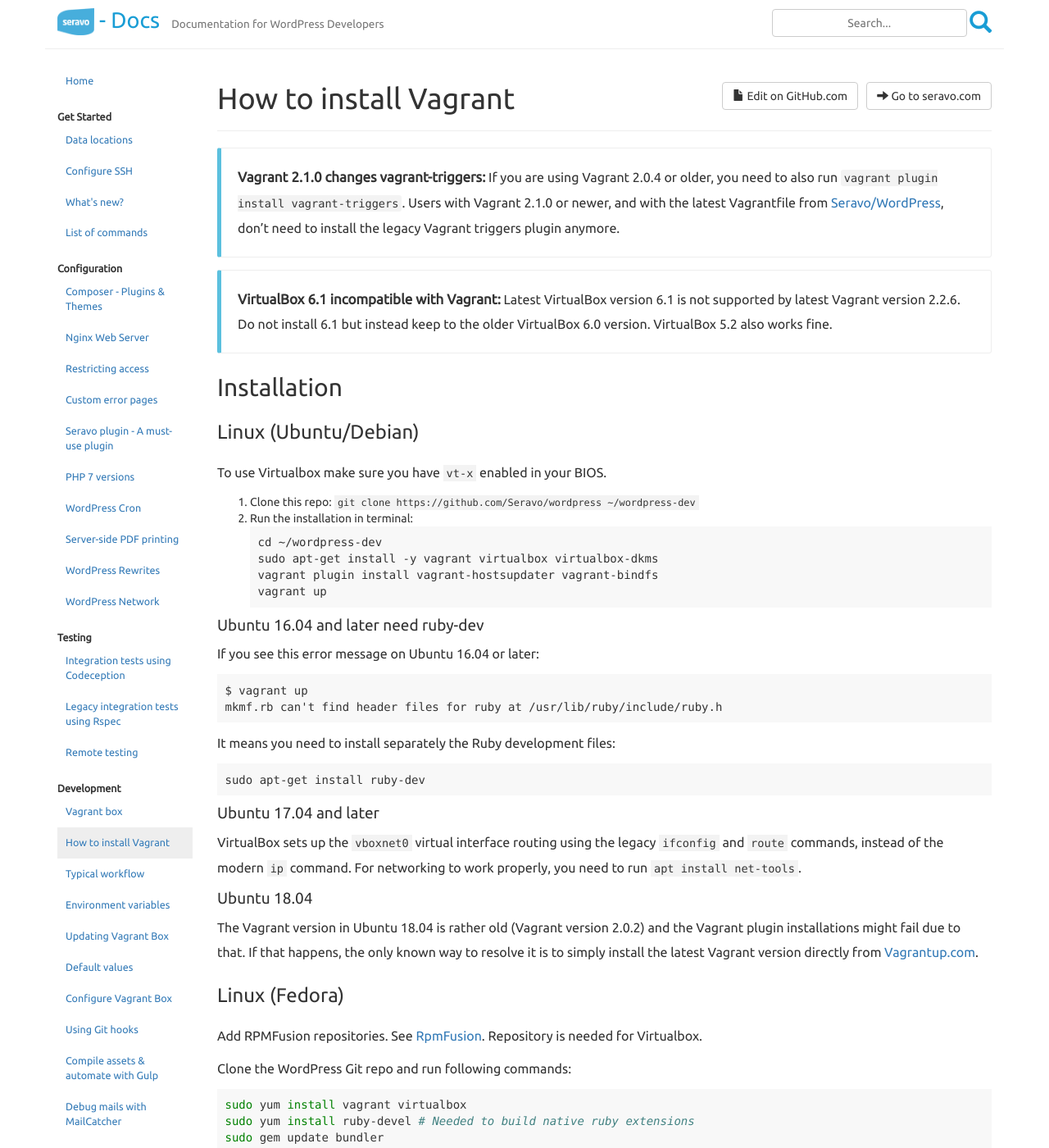
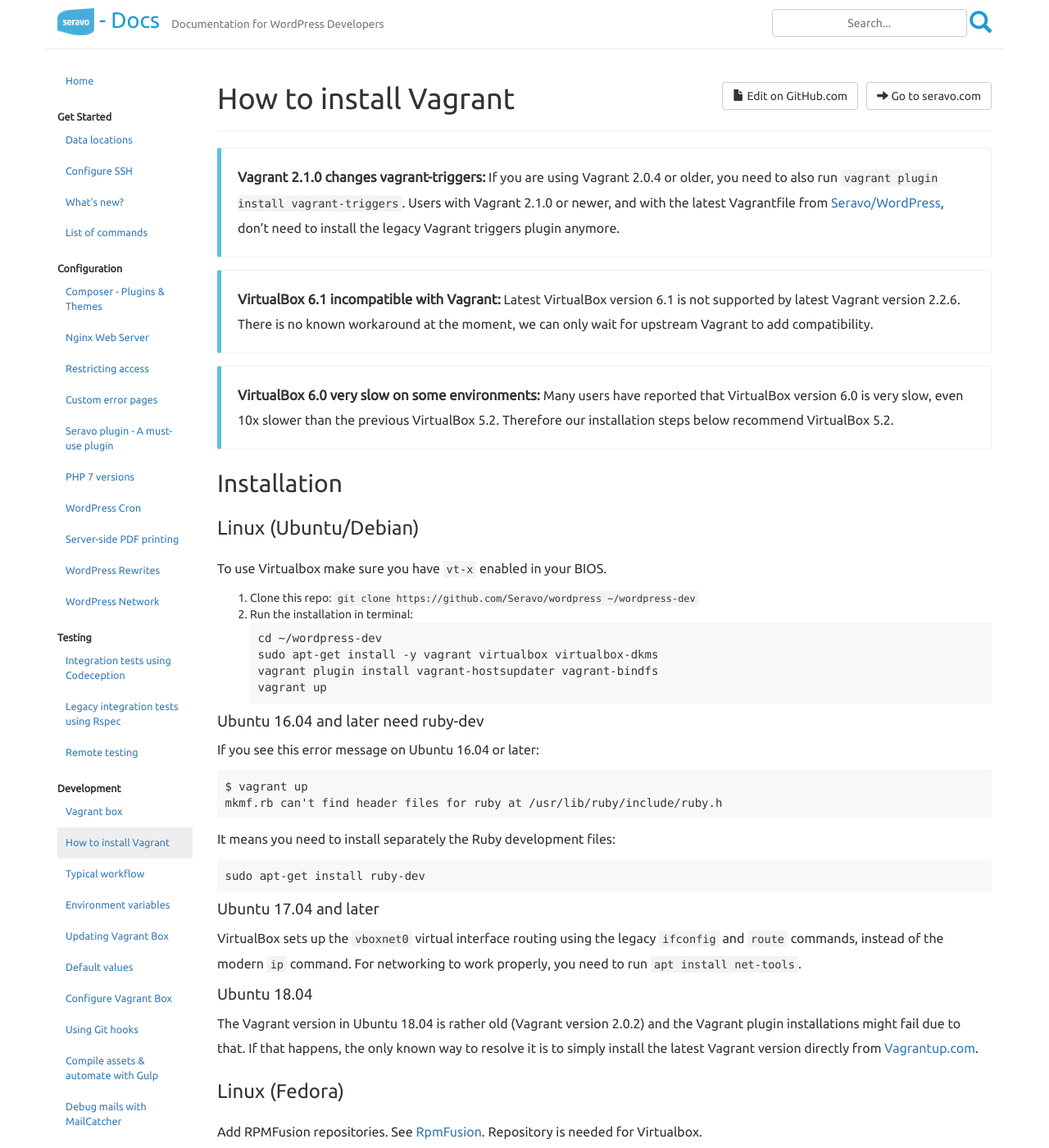
Before and after one commit to Seravo/docs, a Jekyll site: the page built from _posts/2015-10-12-how-to-install.md, in a window 1280 px wide and 1400 px high. Shown: the whole window at 82% size. Built offline with Jekyll 4.4.1, drawn with Linux system fonts in a browser that asks for light colours; nearby versions of some CDN libraries; some of the changed text lies outside the part shown.

Commit message:
Strongly recommend VirtualBox 5.2 after reports about 6.0 being slow

````diff
--- a/_posts/2015-10-12-how-to-install.md
+++ b/_posts/2015-10-12-how-to-install.md
@@ -8,7 +8,9 @@
 
 > **Vagrant 2.1.0 changes vagrant-triggers:** If you are using Vagrant 2.0.4 or older, you need to also run `vagrant plugin install vagrant-triggers`. Users with Vagrant 2.1.0 or newer, and with the latest Vagrantfile from [Seravo/WordPress](https://github.com/Seravo/wordpress), don't need to install the legacy Vagrant triggers plugin anymore.
 
-> **VirtualBox 6.1 incompatible with Vagrant:** Latest VirtualBox version 6.1 is not supported by latest Vagrant version 2.2.6. Do not install 6.1 but instead keep to the older VirtualBox 6.0 version. VirtualBox 5.2 also works fine.
+> **VirtualBox 6.1 incompatible with Vagrant:** Latest VirtualBox version 6.1 is not supported by latest Vagrant version 2.2.6. There is no known workaround at the moment, we can only wait for upstream Vagrant to add compatibility.
+
+> **VirtualBox 6.0 very slow on some environments:** Many users have reported that VirtualBox version 6.0 is very slow, even 10x slower than the previous VirtualBox 5.2. Therefore our installation steps below recommend VirtualBox 5.2.
 
 ## Installation
 
@@ -58,7 +60,7 @@
 Clone the WordPress Git repo and run following commands:
 
 ```bash
-sudo yum install vagrant virtualbox
+sudo yum install vagrant virtualbox # Version 5.2 is recommended
 sudo yum install ruby-devel # Needed to build native ruby extensions
 sudo gem update bundler
 sudo gem install hittimes -v '1.2.2'
@@ -77,8 +79,8 @@
 ### MacOS X
 
 1. [Install Xcode](https://developer.apple.com/xcode/downloads/): `xcode-select --install`
-2. [Install Vagrant](http://docs.vagrantup.com/v2/installation/)
-3. [Install Virtualbox](https://www.virtualbox.org/wiki/Downloads) (version [5.2](https://www.virtualbox.org/wiki/Download_Old_Builds_5_2) or any other release *before* 6.1)
+2. [Install Vagrant](https://www.vagrantup.com/docs/installation/)
+3. [Install Virtualbox](https://www.virtualbox.org) (version [5.2 is strongly recommended](https://www.virtualbox.org/wiki/Download_Old_Builds_5_2))
 4. Clone this repo: `git clone https://github.com/Seravo/wordpress ~/wordpress-dev`
 5. Run the installation in Terminal:
 ```
@@ -107,8 +109,8 @@
 
 1. [Install Cygwin](https://www.cygwin.com/) and via Cygwin `openssh` and `git`
     > **Note:** Cygwin doesn't include a package manager, so in order to install extra packages like `openssh` and `git`, you have to select them during the Cygwin setup. To add packages to an existing Cygwin installation, you can just re-run the setup binary (i.e. `setup-x86_64.exe`).
-2. [Install Vagrant](http://docs.vagrantup.com/v2/installation/)
-3. [Install Virtualbox](https://www.virtualbox.org/wiki/Downloads) (version [5.2.x](https://www.virtualbox.org/wiki/Download_Old_Builds_5_2) or older)
+2. [Install Vagrant](https://www.vagrantup.com/docs/installation/)
+3. [Install Virtualbox](https://www.virtualbox.org/) (version [5.2 is strongly recommended](https://www.virtualbox.org/wiki/Download_Old_Builds_5_2))
 4. Clone this repo: `git clone https://github.com/Seravo/wordpress ~/wordpress-dev`
 5. Run the installation in terminal:
 ```
@@ -136,8 +138,8 @@
 Note that PowerShell also needs to be run in administrator mode.
 
 1. [Install Git](https://git-scm.com/downloads)
-2. [Install Vagrant](http://docs.vagrantup.com/v2/installation/)
-3. [Install Virtualbox](https://www.virtualbox.org/wiki/Download_Old_Builds_5_2)  (version [5.2](https://www.virtualbox.org/wiki/Download_Old_Builds_5_2) or older)
+2. [Install Vagrant](https://www.vagrantup.com/docs/installation/)
+3. [Install Virtualbox](https://www.virtualbox.org/) (version [5.2 is strongly recommended](https://www.virtualbox.org/wiki/Download_Old_Builds_5_2))
 4. Clone this repo with PowerShell: `git clone https://github.com/Seravo/wordpress wordpress-dev`
 5. Run the installation in terminal:
 ```
````
